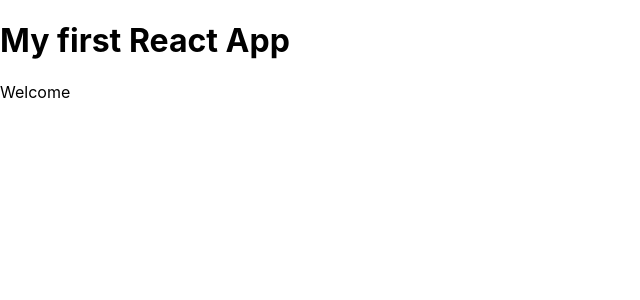
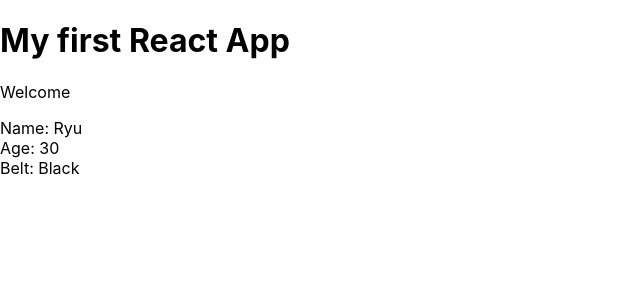
Before and after one commit to FChappuis452/React-Redux, a React (Create React App) app in the folder myapp/: page / in a window 1280 px wide. Shown: the top 300 px of the page, without its empty margins (0-640 px from the left). Built offline with nearby package versions, Linux system fonts and the light colour scheme.

Commit message:
Lesson 12, Nesting components in React

```diff
--- a/myapp/src/App.js
+++ b/myapp/src/App.js
@@ -1,4 +1,5 @@
 import React from 'react';
+import Ninjas from './Ninjas';
 
 
 
@@ -7,6 +8,7 @@
     <div className="App">
       <h1>My first React App</h1>
       <p>Welcome</p>
+      <Ninjas/>
     </div>
   );
 }
--- /dev/null
+++ b/myapp/src/Ninjas.js
@@ -0,0 +1,15 @@
+import React, { Component } from 'react';
+
+class Ninjas extends Component{
+    render(){
+        return(
+            <div className="ninja">
+                <div>Name: Ryu</div>
+                <div>Age: 30</div>
+                <div>Belt: Black</div>
+            </div>
+        )
+    }
+}
+
+export default Ninjas
```
